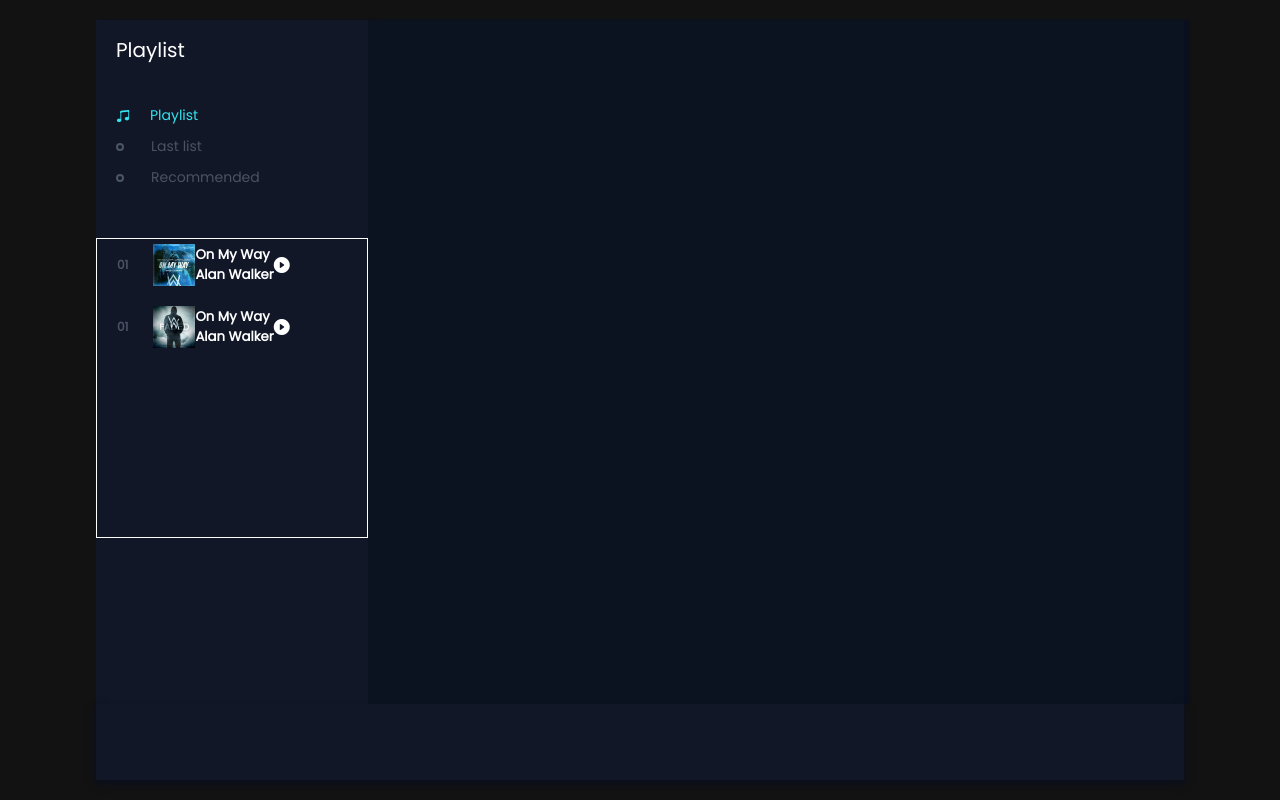
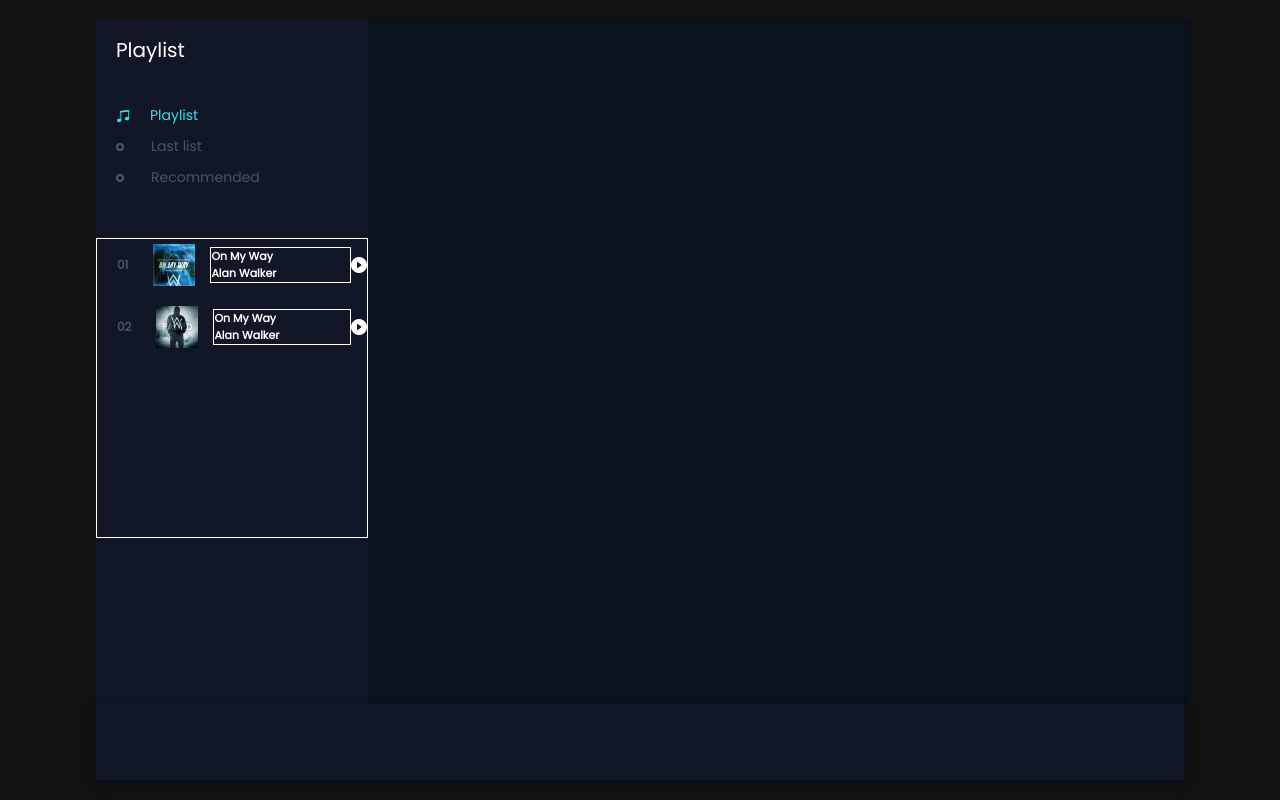
Before and after one commit to Lauhs0402/musicwebsite.github.io, a plain HTML site: page index.html in a window 1280 px wide. Drawn offline with nearby package versions, Linux system fonts and the light colour scheme.

Commit message:
añadiendo cambios a lista de canciones

```diff
--- a/index.html
+++ b/index.html
@@ -26,7 +26,7 @@
                     <i class="bi playListPlay bi-play-circle-fill" id="1"></i>
                 </li>
                 <li class="songItem">
-                    <span>01</span>
+                    <span>02</span>
                     <img src="/images/2.jpg" alt="">
                     <h5>On My Way
                         <div class="subtitle">Alan Walker</div>
--- a/style.css
+++ b/style.css
@@ -148,5 +148,11 @@ header .menu_side .menu_song li img{
 }
 
 header .menu_side .menu_song li h5{
-
+   font-size: 11px;
+   margin-left: 15px;
+   width: 170px;
+   border: 1px solid #fff;
+   overflow: hidden;
+   text-overflow: ellipsis;
+   white-space: nowrap;
 }
```
